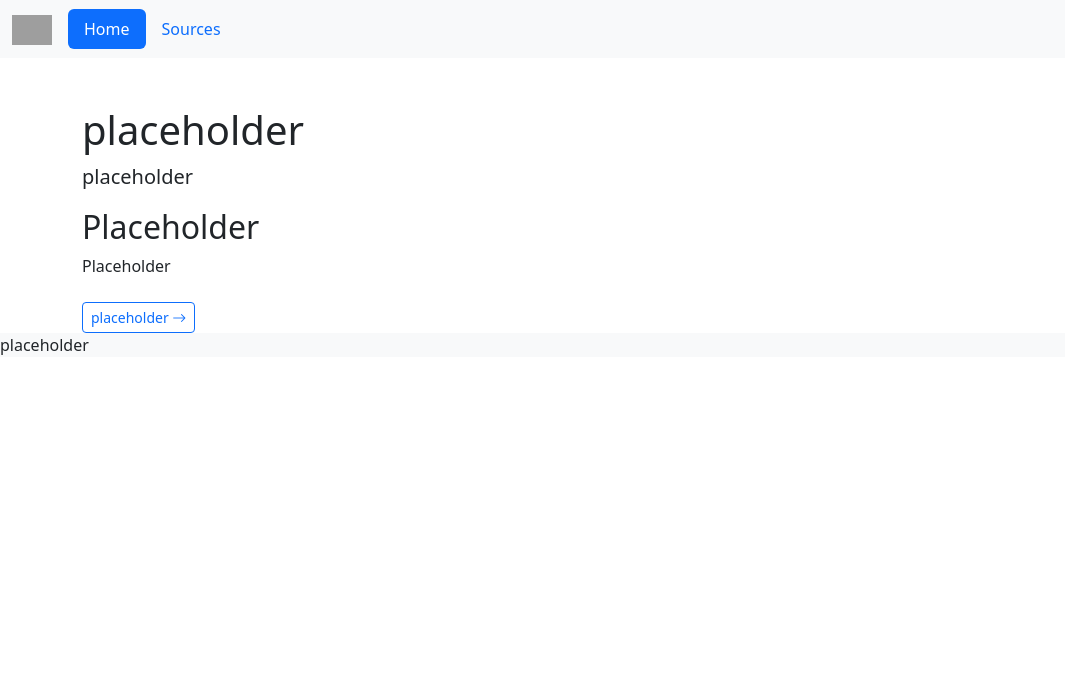
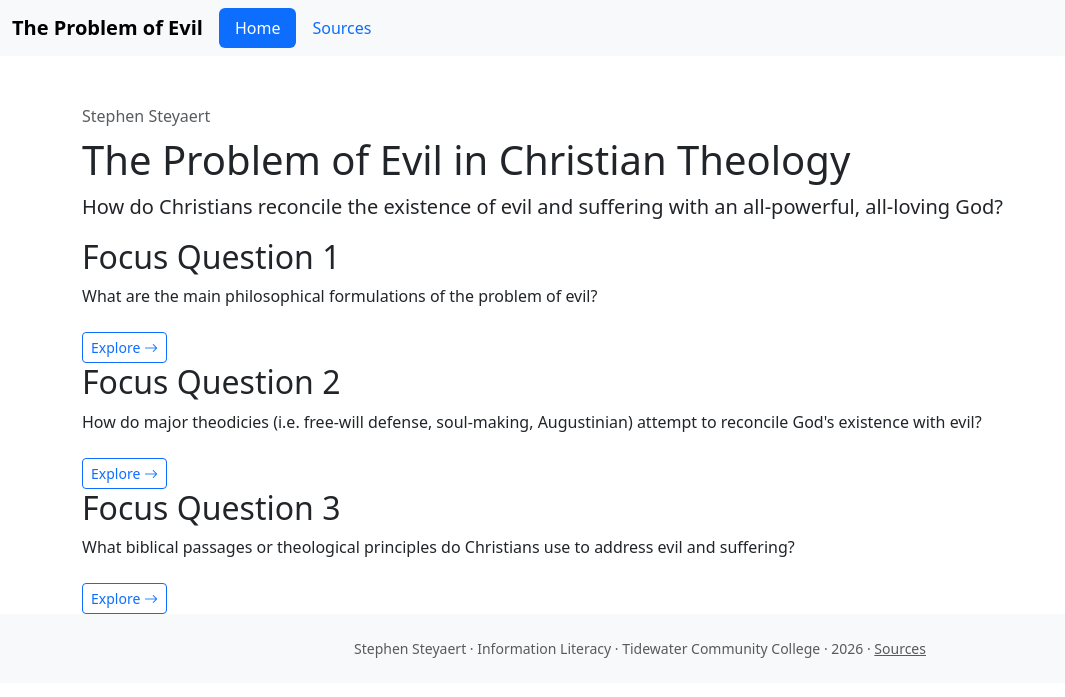
Before and after one commit to Stephen-Steyaert-Projects/information-literacy-final-project, a Flask app: page / in a window 1280 px wide. Shown: the top 697 px of the page, without its empty margins (0-1065 px from the left). Run offline with Flask 3, Linux system fonts and the light colour scheme; some libraries are stand-ins or nearby versions; grey boxes are pictures that could not be loaded.

Commit message:
feat: set up home page, sources, and site structure
- Navbar brand updated to 'The Problem of Evil'
- Home page hero with name, title, and research question
- Three focus question section cards linking to future pages
- Routes added for /sources, /formulations, /theodicies, /biblical
- Works Cited page populated with all 16 MLA 9 citations
- Footer with name, course, institution, and sources link
- CSS cleaned up to remove unused rules, defer to Bootstrap

```diff
--- a/project/site_blueprints.py
+++ b/project/site_blueprints.py
@@ -19,11 +19,38 @@ def home():
         return _cached()
     return render_template("home.html")
 
-@blueprint.route('/')
+@blueprint.route('/sources')
 def references():
     if cache:
         @cache.cached(timeout=86_400, key_prefix='references')
         def _cached():
-            return render_template("references.html")
+            return render_template("resources.html")
         return _cached()
-    return render_template("references.html")
+    return render_template("resources.html")
+
+@blueprint.route('/formulations')
+def formulations():
+    if cache:
+        @cache.cached(timeout=86_400, key_prefix='formulations')
+        def _cached():
+            return render_template("formulations.html")
+        return _cached()
+    return render_template("formulations.html")
+
+@blueprint.route('/theodicies')
+def theodicies():
+    if cache:
+        @cache.cached(timeout=86_400, key_prefix='theodicies')
+        def _cached():
+            return render_template("theodicies.html")
+        return _cached()
+    return render_template("theodicies.html")
+
+@blueprint.route('/biblical')
+def biblical():
+    if cache:
+        @cache.cached(timeout=86_400, key_prefix='biblical')
+        def _cached():
+            return render_template("biblical.html")
+        return _cached()
+    return render_template("biblical.html")
--- a/project/templates/components/footer.html
+++ b/project/templates/components/footer.html
@@ -1,8 +1,6 @@
-<footer class="footer bg-body-tertiary">
-  <div class="container-fluid">
-    <div class="row">
-    </div>
-    <div class="row">
-        placeholder
+<footer class="mt-auto bg-body-tertiary py-4">
+  <div class="container-fluid text-center text-muted small">
+    Stephen Steyaert &middot; Information Literacy &middot; Tidewater Community College &middot; 2026
+    &middot; <a href="{{ url_for('blueprint.references') }}" class="text-muted">Sources</a>
   </div>
 </footer>
--- a/project/templates/components/navbar.html
+++ b/project/templates/components/navbar.html
@@ -1,11 +1,6 @@
 <nav class="navbar navbar-expand-lg bg-body-tertiary">
   <div class="container-fluid">
-    <a class="navbar-brand" href="{{url_for('blueprint.home')}}">
-      <picture>
-        <source srcset="{{ url_for('static', filename='images/logos/logo.webp') }}" type="image/webp">
-        <img src="{{ url_for('static', filename='images/logos/logo.png') }}" alt="GradPace" height="30">
-      </picture>
-    </a>
+    <a class="navbar-brand fw-semibold" href="{{url_for('blueprint.home')}}">The Problem of Evil</a>
     <button class="navbar-toggler" type="button" data-bs-toggle="collapse" data-bs-target="#navbarNav" aria-controls="navbarNav" aria-expanded="false" aria-label="Toggle navigation">
       <span class="navbar-toggler-icon"></span>
     </button>
--- a/project/templates/home.html
+++ b/project/templates/home.html
@@ -36,17 +36,30 @@
 {% block content %}
 <!-- Hero Section -->
 <div class="hero-section">
-    <h1 class="display-6">placeholder</h1>
-    <p class="lead">placeholder</p>
+    <p class="text-muted mb-2">Stephen  Steyaert</p>
+    <h1 class="display-6">The Problem of Evil in Christian Theology</h1>
+    <p class="lead">How do Christians reconcile the existence of evil and suffering with an all-powerful, all-loving God?</p>
 </div>
 
-<!-- Problem Statement -->
-<section id="placeholder" class="section-card">
-    <h2 class="section-title">Placeholder</h2>
-    <p>
-        Placeholder
-    </p>
-    <a href="{{ url_for('blueprint.home') }}" class="btn btn-outline-primary btn-sm mt-2">placeholder <i class="bi bi-arrow-right"></i></a>
+<!-- Focus Question 1 -->
+<section class="section-card">
+    <h2 class="section-title">Focus Question 1</h2>
+    <p>What are the main philosophical formulations of the problem of evil?</p>
+    <a href="{{ url_for('blueprint.formulations') }}" class="btn btn-outline-primary btn-sm mt-2">Explore <i class="bi bi-arrow-right"></i></a>
+</section>
+
+<!-- Focus Question 2 -->
+<section class="section-card">
+    <h2 class="section-title">Focus Question 2</h2>
+    <p>How do major theodicies (i.e. free-will defense, soul-making, Augustinian) attempt to reconcile God's existence with evil?</p>
+    <a href="{{ url_for('blueprint.theodicies') }}" class="btn btn-outline-primary btn-sm mt-2">Explore <i class="bi bi-arrow-right"></i></a>
+</section>
+
+<!-- Focus Question 3 -->
+<section class="section-card">
+    <h2 class="section-title">Focus Question 3</h2>
+    <p>What biblical passages or theological principles do Christians use to address evil and suffering?</p>
+    <a href="{{ url_for('blueprint.biblical') }}" class="btn btn-outline-primary btn-sm mt-2">Explore <i class="bi bi-arrow-right"></i></a>
 </section>
 
 {% endblock %}
```
Also changed, not shown: project/templates/resources.html (+51 -7 lines), project/templates/static/base.css (added, +38 -0 lines).
